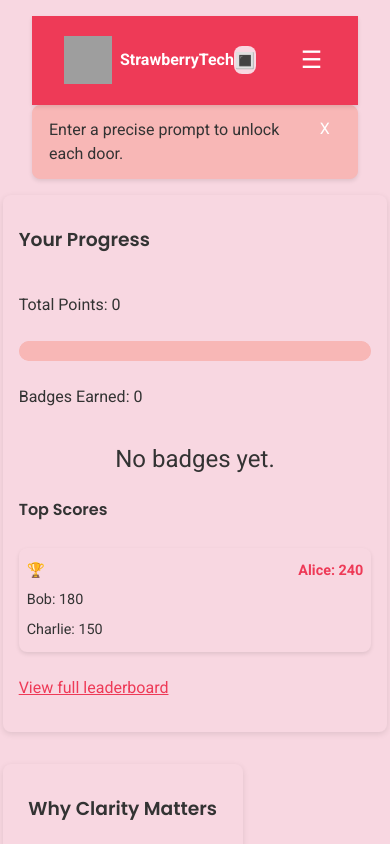
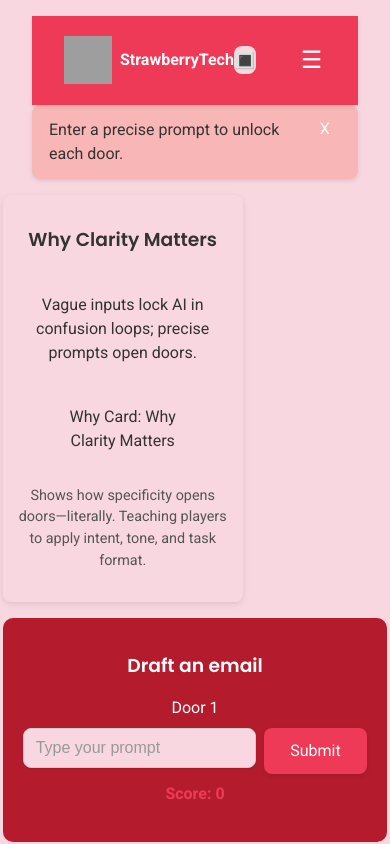
Before and after one commit to unnamedmistress/StrawberryTech, a React (Vite) app in the folder learning-games/: page /games/escape in a window 390 px wide. Shown: the top 844 px of the page. Built offline with nearby package versions, Linux system fonts and the light colour scheme; grey boxes are pictures that could not be loaded.

Commit message:
Reorder escape room layout

```diff
--- a/learning-games/src/pages/ClarityEscapeRoom.css
+++ b/learning-games/src/pages/ClarityEscapeRoom.css
@@ -1,13 +1,17 @@
 .escape-wrapper {
   width: 100%;
   display: grid;
-  grid-template-columns: 260px 1fr;
+  grid-template-columns: 260px 1fr 260px;
+  grid-template-areas:
+    'sidebar room progress'
+    'sidebar next progress';
   gap: 1rem;
   justify-content: center;
   align-items: start;
 }
 
 .room {
+  grid-area: room;
   background: var(--color-deep-red);
   color: #fff;
   padding: 1.25rem;
@@ -48,6 +52,7 @@
 }
 
 .escape-sidebar {
+  grid-area: sidebar;
   max-width: 240px;
   background: var(--color-background);
   color: var(--color-text-dark);
@@ -67,9 +72,26 @@
   background-color: var(--color-orange);
 }
 
+.progress-sidebar {
+  grid-area: progress;
+}
+
+.next-area {
+  grid-area: next;
+  text-align: center;
+}
+
 @media (max-width: 600px) {
   .escape-wrapper {
     grid-template-columns: 1fr;
+    grid-template-areas:
+      'sidebar'
+      'room'
+      'progress'
+      'next';
+  }
+  .progress-sidebar {
+    max-width: none;
   }
 }
 .prompt-form input::placeholder { color: #999; }
--- a/learning-games/src/pages/ClarityEscapeRoom.tsx
+++ b/learning-games/src/pages/ClarityEscapeRoom.tsx
@@ -75,7 +75,6 @@ export default function ClarityEscapeRoom() {
         Enter a precise prompt to unlock each door.
       </InstructionBanner>
       <div className="escape-wrapper">
-        <ProgressSidebar />
         <aside className="escape-sidebar">
           <h3>Why Clarity Matters</h3>
           <p>Vague inputs lock AI in confusion loops; precise prompts open doors.</p>
@@ -96,6 +95,8 @@ export default function ClarityEscapeRoom() {
           {message && <p className="feedback">{message}</p>}
           <p className="score">Score: {score}</p>
         </div>
+        <ProgressSidebar />
+        <div className="next-area" />
       </div>
     </div>
   )
```
